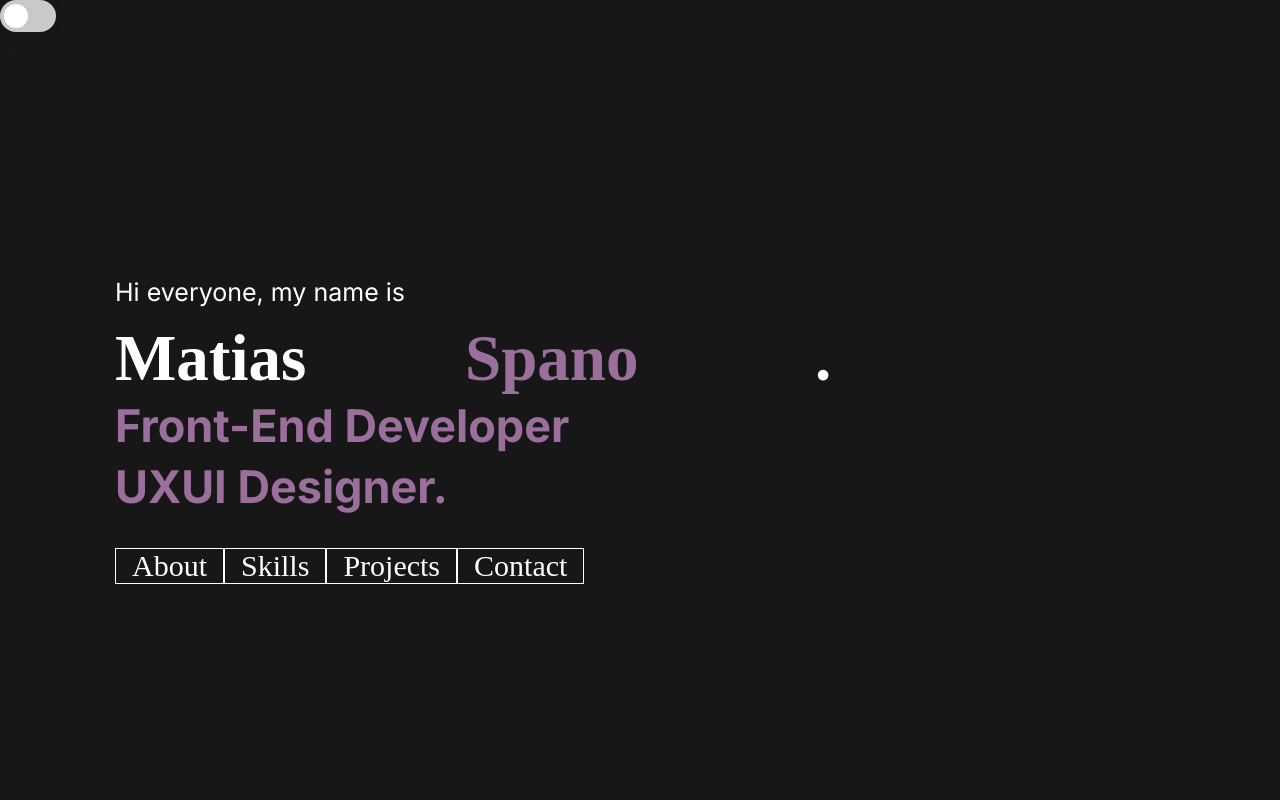
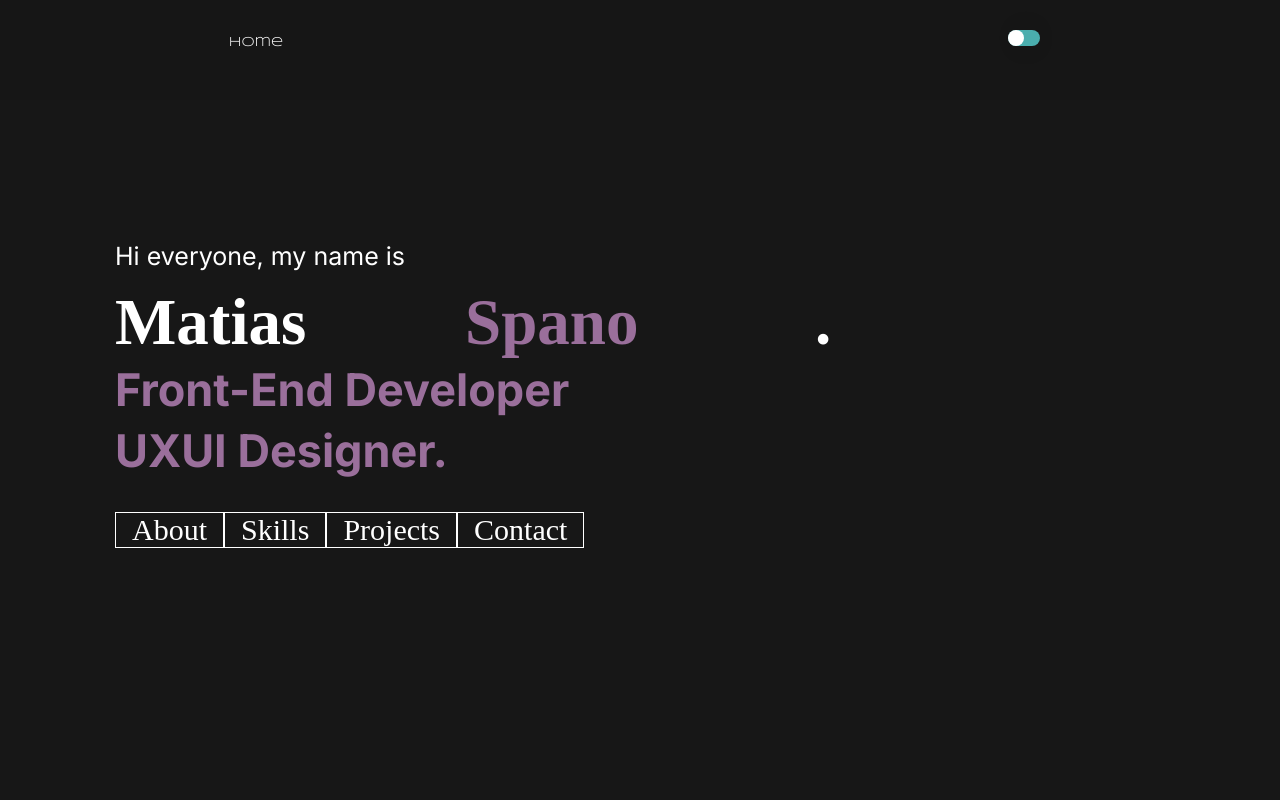
Before and after one commit to mspano91/portfolio, a React (Vite) app: page / in a window 1280 px wide. Shown: the top 800 px of the page. Built offline with nearby package versions, Linux system fonts and the light colour scheme; a web font is replaced by a local one.

Commit message:
nav fixed

```diff
--- a/src/AboutMe/aboutMe.module.css
+++ b/src/AboutMe/aboutMe.module.css
@@ -7,7 +7,8 @@
     position: relative;
     justify-self: center;
     width: 1350px;
-    height: 100%;
+    height: 700px;
+
     border: 1px solid rgb(64, 129, 170);
 
 }
--- a/src/App.jsx
+++ b/src/App.jsx
@@ -14,10 +14,17 @@ function App() {
     setDarkMode(!darkMode);
   };
 
+  const handleGoToTop = () => {
+    window.scrollTo({ top: 0, behavior: "smooth" }); // Desplazar suavemente hacia la parte superior
+  };
+
   return (
     <>
       <div className={`${style.App} ${darkMode ? style["dark-mode"] : ""}`}>
         <div className={style.containerNav}>
+          <button className={style.btnHome} onClick={handleGoToTop}>
+            Home
+          </button>
           <Dark darkMode={darkMode} onChangeDarkMode={handleDarkMode} />
         </div>
         <div className={style.containerFather}>
--- a/src/DarkMood/Dark.jsx
+++ b/src/DarkMood/Dark.jsx
@@ -7,7 +7,7 @@ export default function Dark({ darkMode, onChangeDarkMode }) {
   };
 
   return (
-    <div>
+    <div className={style.conainerSwitch}>
       <label className={style.switch}>
         <input
           type="checkbox"
--- a/src/DarkMood/dark.module.css
+++ b/src/DarkMood/dark.module.css
@@ -1,12 +1,19 @@
 .switch {
-    --button-width: 3.5em;
-    --button-height: 2em;
-    --toggle-diameter: 1.5em;
+    --button-width: 2em;
+    --button-height: 1em;
+    --toggle-diameter: 1em;
     --button-toggle-offset: calc((var(--button-height) - var(--toggle-diameter)) / 2);
     --toggle-shadow-offset: 10px;
     --toggle-wider: 3em;
-    --color-grey: #cccccc;
-    --color-green: #4296f4;
+    --color-grey: #4BAFAF;
+    --color-green: #9A6F9B;
+}
+
+.conainerSwitch{
+    position: fixed;
+    transform: translate(-50%,-50%) ;
+    left: 80%;
+    /* border: 1px solid rgb(154, 66, 186); */
 }
 
 .slider {
@@ -40,6 +47,7 @@
 .switch input[type="checkbox"]:checked+.slider::after {
     transform: translateX(calc(var(--button-width) - var(--toggle-diameter) - var(--button-toggle-offset)));
     box-shadow: calc(var(--toggle-shadow-offset) * -1) 0 calc(var(--toggle-shadow-offset) * 4) rgba(0, 0, 0, 0.1);
+
 }
 
 .switch input[type="checkbox"] {
@@ -53,3 +61,9 @@
 .switch input[type="checkbox"]:checked:active+.slider::after {
     transform: translateX(calc(var(--button-width) - var(--toggle-wider) - var(--button-toggle-offset)));
 }
+
+
+@media (max-width:320px),
+(max-width:800px) {
+
+}
--- a/src/Skills/Skills.jsx
+++ b/src/Skills/Skills.jsx
@@ -120,10 +120,9 @@ export default function Skills({ darkMode }) {
                   <p
                     className={style.tech}
                     style={{
-                      backgroundColor: "white",
                       borderRadius: "5px",
                       padding: "5px",
-                      color: "black",
+                      color: "white",
                     }}
                   >
                     {logo.name}
--- a/src/app.module.css
+++ b/src/app.module.css
@@ -4,14 +4,11 @@
   text-align: center;
 }
 
-
 html{
   /* scroll-snap-type: y mandatory; */
   scroll-behavior: smooth;
 
 }
-
-
 
 body {
   margin: 0;
@@ -41,7 +38,6 @@ h1 {
   line-height: 1.1;
 }
 
-
 .container1 {
   position: relative;
   display: flex;
@@ -55,7 +51,18 @@ h1 {
   /* scroll-snap-align: center; */
       animation: move;
         animation-duration: 1s;
+}
 
+.containerNav{
+  background-color: #17171728;
+  display: flex;
+  flex-direction: row;
+  position: fixed;
+  z-index: 1111;
+  width: 100%;
+  height: 100px;
+  justify-content: center;
+  align-items: center;
 }
 
 @keyframes move {
@@ -73,7 +80,7 @@ h1 {
     display: flex;
     justify-content: center;
     align-items: center;
-    height: 700px;
+    height: 900px;
     border: 2px rgb(236, 198, 11) solid;
     margin-bottom: 5rem;
   padding-top: 1rem;
@@ -98,10 +105,30 @@ h1 {
   padding: 10px 20px;
   cursor: pointer;
 }
+.btnHome{
+    border: none;
+    outline: none;
+    background-color: transparent;
+    color: white;
+    font-family: 'Syncopate', sans-serif;
+    cursor: pointer;
+    height: 1em;
+    position: fixed;
+    transform: translate(-50%, -50%);
+    left: 20%;
+    /* border: 1px solid red; */
+
+}
 
 
 @media (max-width:320px),
 (max-width:800px) {
+
+  .containerNav{
+    width: 100%;
+        /* border: 1px solid red; */
+  }
+
 .container1 {
     height: 680px;
     display: flex;
@@ -109,7 +136,7 @@ h1 {
     justify-content: center;
     align-items: center;
     gap: 1rem;
-    padding-top: 1rem;
+    padding-top: 5rem;
 
   }
 
@@ -132,13 +159,18 @@ h1 {
 }
 
 @media (min-width: 769px) and (max-width: 900px) {
+    .containerNav {
+        width: 100%;
+            /* border: 1px solid red; */
+      }
 .container1 {
+        padding-top: 5rem;
     display: flex;
     flex-direction: column;
     justify-content: center;
     align-items: center;
     gap: 1rem;
-    padding-top: 1rem;
+
 
   }
   .dark-mode {
```
